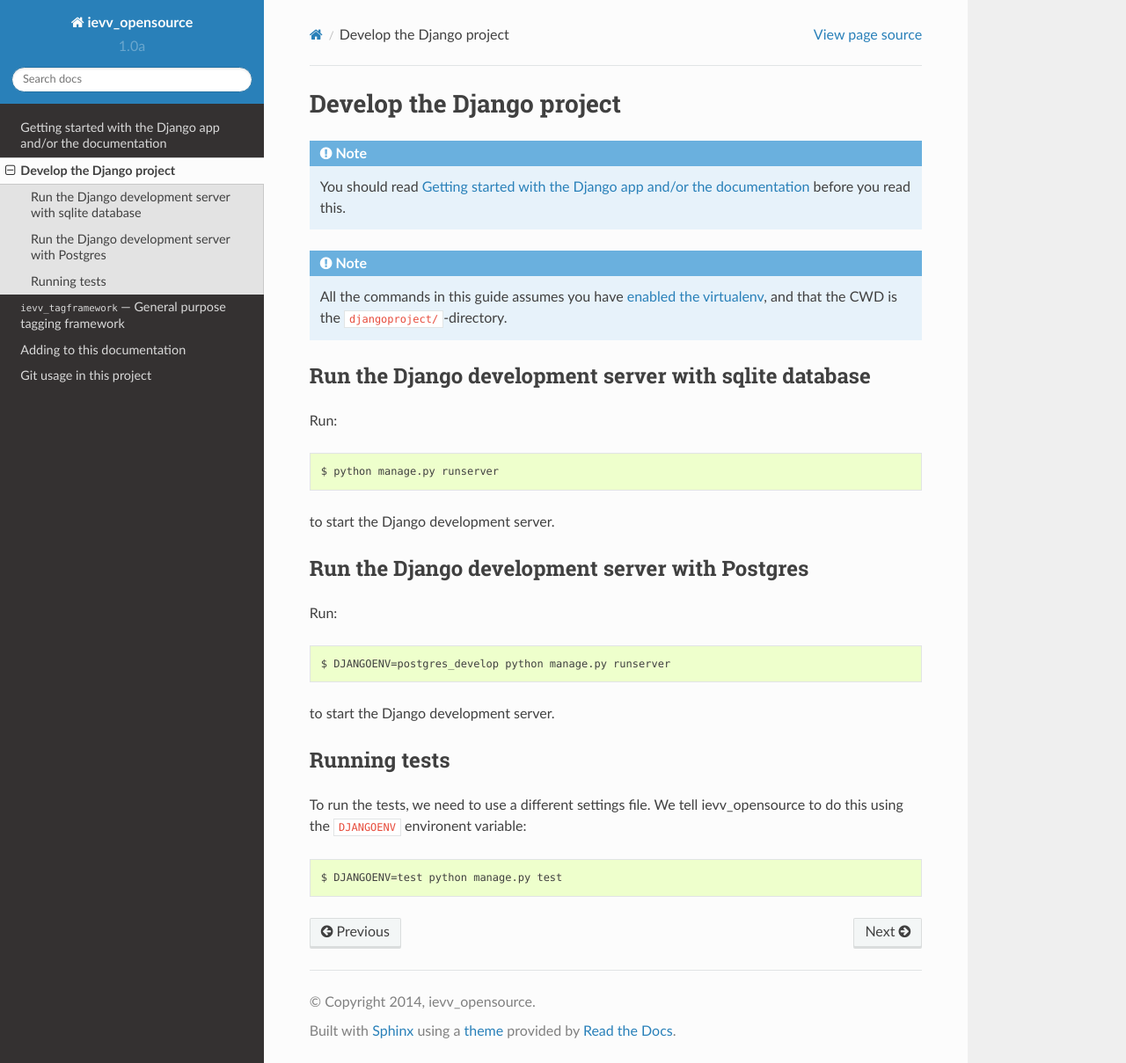
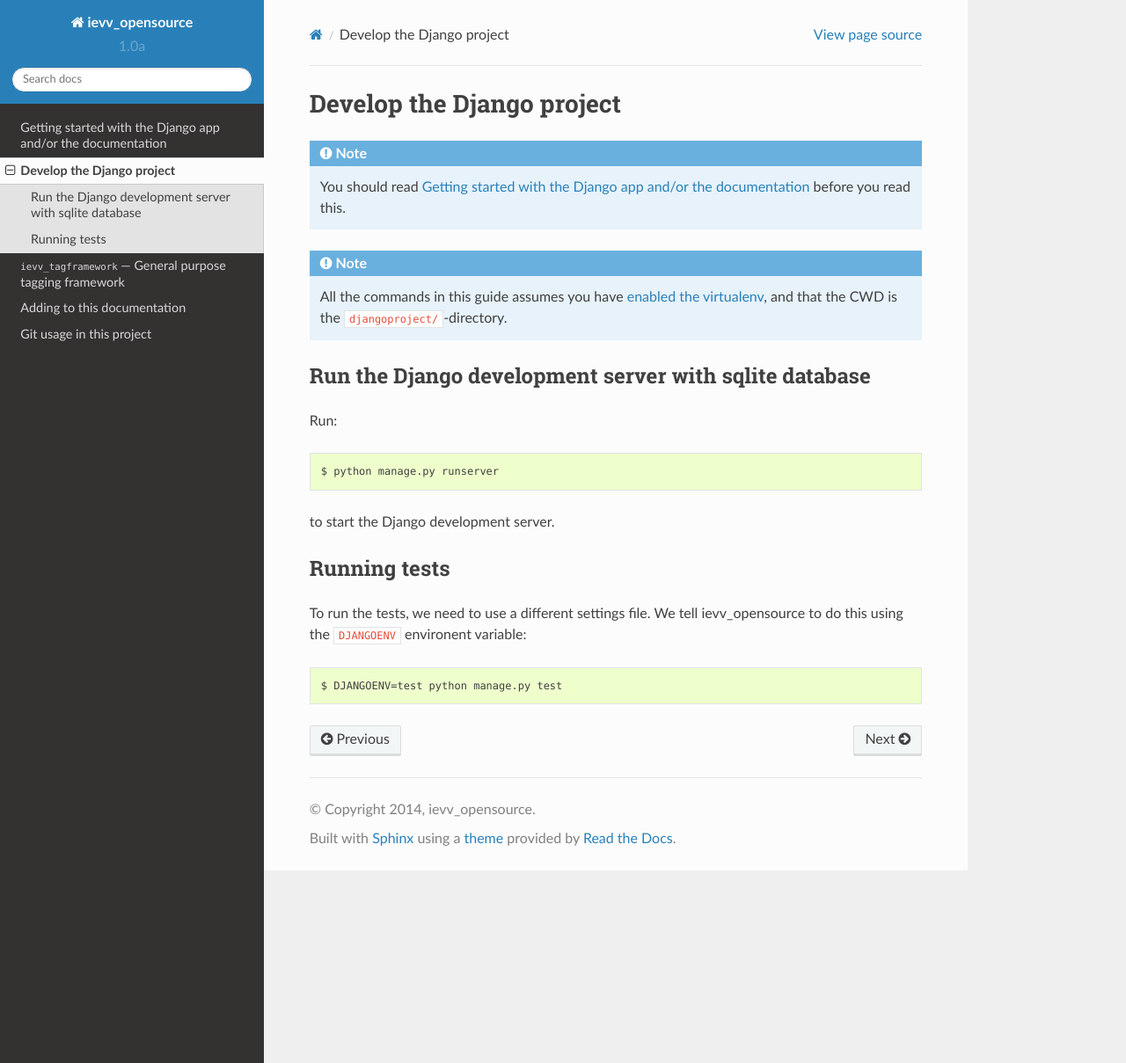
Before and after one commit to j3sus89/ievv_opensource, a Sphinx documentation site: the page built from not_for_deploy/docs/development.rst, in a window 1280 px wide and 1209 px high. Shown: the whole window at 88% size. Built offline with Sphinx 7.4.7 and the Read the Docs theme 2.0.0, drawn with Linux system fonts in a browser that asks for light colours.

Commit message:
docs: Cleanup.

```diff
--- a/not_for_deploy/docs/development.rst
+++ b/not_for_deploy/docs/development.rst
@@ -22,16 +22,6 @@ Run::
 to start the Django development server.
 
 
-***********************************************
-Run the Django development server with Postgres
-***********************************************
-Run::
-
-    $ DJANGOENV=postgres_develop python manage.py runserver
-
-to start the Django development server.
-
-
 *************
 Running tests
 *************
```
